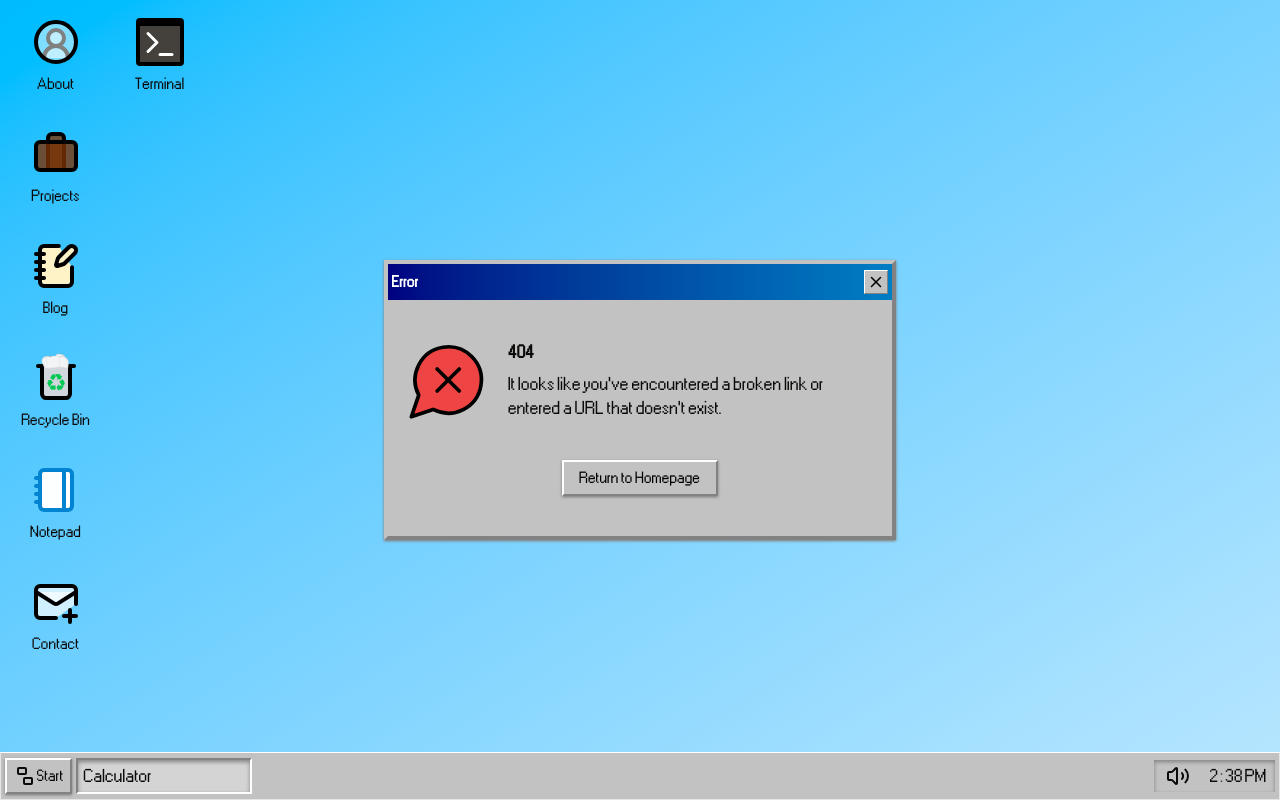
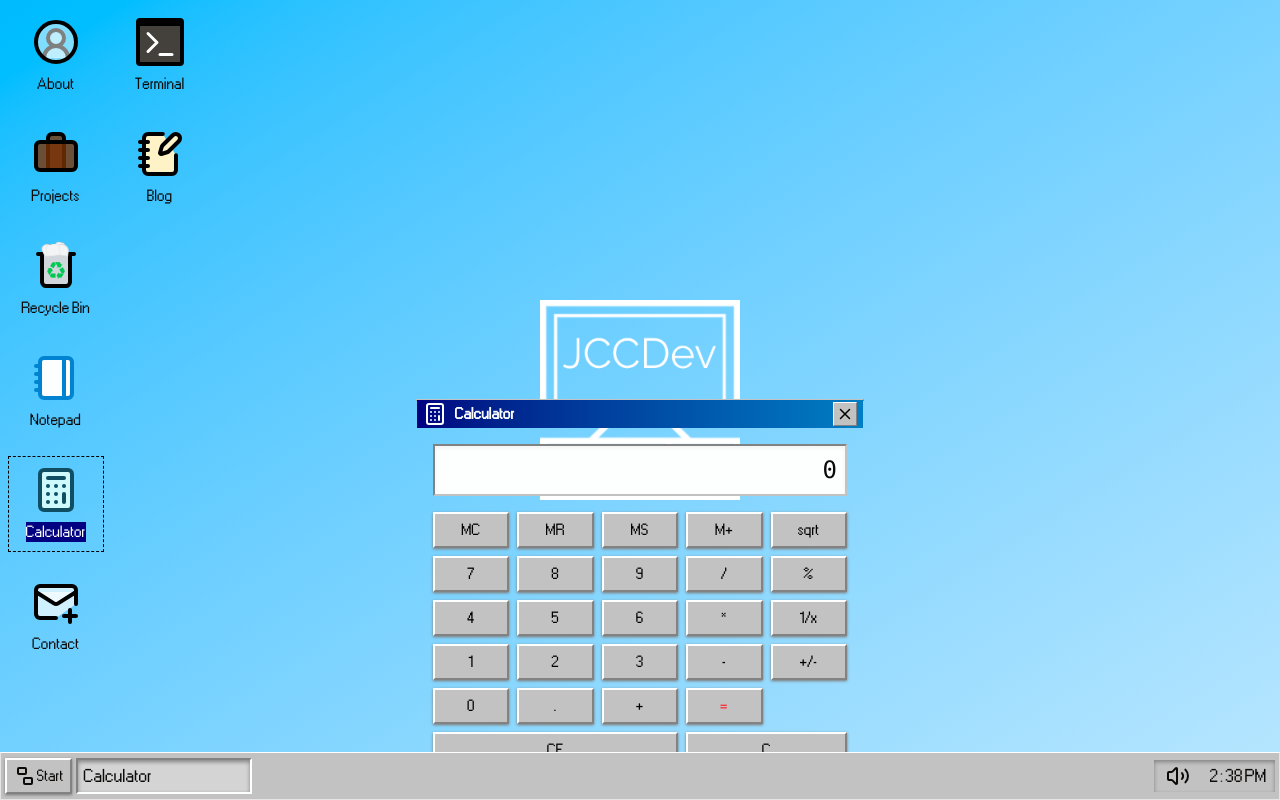
Before and after one commit to jccdev45/portfolio, a Next.js app: page /calculator in a window 1280 px wide. Before the commit this address had no page. Built offline with nearby package versions, Linux system fonts and the light colour scheme.

Commit message:
feat: ✨ Add Calculator component and integrate into navigation and desktop icons

```diff
--- /dev/null
+++ b/app/calculator/page.tsx
@@ -0,0 +1,5 @@
+import { Calculator } from "@/components/calculator"
+
+export default function CalculatorPage() {
+  return <Calculator />
+}
--- /dev/null
+++ b/components/calculator.tsx
@@ -0,0 +1,207 @@
+"use client"
+
+import { useState } from "react"
+import Link from "next/link"
+import { CalculatorIcon, XIcon } from "lucide-react"
+
+import { cn } from "@/lib/utils"
+import { Button } from "@/components/ui/button"
+
+type Op = "+" | "-" | "*" | "/" | null
+
+export function Calculator() {
+  const [display, setDisplay] = useState("0")
+  const [acc, setAcc] = useState<number | null>(null)
+  const [op, setOp] = useState<Op>(null)
+  const [waitingForNew, setWaitingForNew] = useState(false)
+  const [memory, setMemory] = useState<number | null>(null)
+
+  function inputDigit(d: string) {
+    if (waitingForNew) {
+      setDisplay(d)
+      setWaitingForNew(false)
+    } else {
+      setDisplay((s) => (s === "0" ? d : s + d))
+    }
+  }
+
+  function inputDot() {
+    if (waitingForNew) {
+      setDisplay("0.")
+      setWaitingForNew(false)
+      return
+    }
+    if (!display.includes(".")) setDisplay((s) => s + ".")
+  }
+
+  function clearAll() {
+    setDisplay("0")
+    setAcc(null)
+    setOp(null)
+    setWaitingForNew(false)
+  }
+
+  function clearEntry() {
+    setDisplay("0")
+  }
+
+  function toggleSign() {
+    setDisplay((s) => (s.startsWith("-") ? s.slice(1) : "-" + s))
+  }
+
+  function percent() {
+    setDisplay((s) => String(Number(s) / 100))
+  }
+
+  function reciprocal() {
+    setDisplay((s) => {
+      const n = Number(s)
+      return n === 0 ? "Error" : String(1 / n)
+    })
+    setWaitingForNew(true)
+  }
+
+  function sqrt() {
+    setDisplay((s) => {
+      const n = Number(s)
+      return n < 0 ? "Error" : String(Math.sqrt(n))
+    })
+    setWaitingForNew(true)
+  }
+
+  function applyOperator(nextOp: Op) {
+    const inputValue = Number(display)
+    if (acc == null) {
+      setAcc(inputValue)
+    } else if (op) {
+      const result = compute(acc, inputValue, op)
+      setAcc(result)
+      setDisplay(String(result))
+    }
+    setWaitingForNew(true)
+    setOp(nextOp)
+  }
+
+  function compute(a: number, b: number, operator: Op): number {
+    switch (operator) {
+      case "+":
+        return a + b
+      case "-":
+        return a - b
+      case "*":
+        return a * b
+      case "/":
+        return b === 0 ? NaN : a / b
+      default:
+        return b
+    }
+  }
+
+  function handleEquals() {
+    if (op == null) return
+    const inputValue = Number(display)
+    const result = compute(acc ?? inputValue, inputValue, op)
+    setDisplay(String(result))
+    setAcc(null)
+    setOp(null)
+    setWaitingForNew(true)
+  }
+
+  // Memory handlers
+  function mc() {
+    setMemory(null)
+  }
+  function mr() {
+    if (memory != null) {
+      setDisplay(String(memory))
+      setWaitingForNew(true)
+    }
+  }
+  function ms() {
+    setMemory(Number(display))
+    setWaitingForNew(true)
+  }
+  function mplus() {
+    setMemory((m) => (m == null ? Number(display) : m + Number(display)))
+    setWaitingForNew(true)
+  }
+
+  const buttons: { label: string; onClick: () => void; className?: string }[] =
+    [
+      { label: "MC", onClick: mc },
+      { label: "MR", onClick: mr },
+      { label: "MS", onClick: ms },
+      { label: "M+", onClick: mplus },
+      { label: "sqrt", onClick: sqrt },
+      { label: "7", onClick: () => inputDigit("7") },
+      { label: "8", onClick: () => inputDigit("8") },
+      { label: "9", onClick: () => inputDigit("9") },
+      { label: "/", onClick: () => applyOperator("/") },
+      { label: "%", onClick: percent },
+      { label: "4", onClick: () => inputDigit("4") },
+      { label: "5", onClick: () => inputDigit("5") },
+      { label: "6", onClick: () => inputDigit("6") },
+      { label: "*", onClick: () => applyOperator("*") },
+      { label: "1/x", onClick: reciprocal },
+      { label: "1", onClick: () => inputDigit("1") },
+      { label: "2", onClick: () => inputDigit("2") },
+      { label: "3", onClick: () => inputDigit("3") },
+      { label: "-", onClick: () => applyOperator("-") },
+      { label: "+/-", onClick: toggleSign },
+      { label: "0", onClick: () => inputDigit("0") },
+      { label: ".", onClick: inputDot },
+      { label: "+", onClick: () => applyOperator("+") },
+      {
+        label: "=",
+        onClick: handleEquals,
+        className: "col-span-1 text-red-500",
+      },
+    ]
+
+  return (
+    <section className="border-b-windows-dark border-l-windows border-r-windows-dark border-t-windows bg-windows shadow-windows-dark absolute inset-1/2 flex w-[28rem] -translate-x-1/2 -translate-y-1/2 flex-col border">
+      <header className="from-windows-blue text-windows-white flex h-8 w-full items-center justify-between bg-linear-to-r to-[rgb(0,126,196)] px-1.5 py-0.5 select-none md:h-9">
+        <div className="flex items-center gap-x-2 text-sm">
+          <CalculatorIcon />
+          <p className="font-bold">Calculator</p>
+        </div>
+        <div className="flex items-center gap-1">
+          <Button
+            variant="ghost"
+            className="border-b-windows-dark border-l-windows-white border-r-windows-dark border-t-windows-white bg-windows text-windows-black size-6 rounded-none border p-0.5"
+            asChild
+          >
+            <Link href="/">
+              <XIcon />
+            </Link>
+          </Button>
+        </div>
+      </header>
+
+      <div className="flex flex-1 flex-col gap-4 p-4">
+        <div className="bg-windows-white border-t-windows-dark border-r-windows border-l-windows-dark border-b-windows w-full border-2 p-2 text-right font-mono text-2xl shadow-inner">
+          {display}
+        </div>
+
+        <div className="grid grid-cols-5 gap-2">
+          {buttons.map((b) => (
+            <Button
+              key={b.label}
+              variant="windows"
+              className={cn("rounded-none", b.className)}
+              onClick={b.onClick}
+            >
+              {b.label}
+            </Button>
+          ))}
+          <Button variant="windows" className="col-span-3" onClick={clearEntry}>
+            CE
+          </Button>
+          <Button variant="windows" className="col-span-2" onClick={clearAll}>
+            C
+          </Button>
+        </div>
+      </div>
+    </section>
+  )
+}
--- a/components/icons.tsx
+++ b/components/icons.tsx
@@ -2,6 +2,7 @@ import {
   ArrowLeft,
   Bot,
   Briefcase,
+  Calculator,
   ChefHat,
   Club,
   Contact,
@@ -41,6 +42,7 @@ const Icons = {
   arrowLeft: ArrowLeft,
   bot: Bot,
   briefcase: Briefcase,
+  calculator: Calculator,
   chefHat: ChefHat,
   club: Club,
   contact: Contact,
--- a/components/main-nav.tsx
+++ b/components/main-nav.tsx
@@ -1,5 +1,6 @@
 import Link from "next/link"
 import {
+  Calculator,
   Laptop2,
   LayoutPanelLeft,
   Power,
@@ -64,6 +65,14 @@ export function MainNav() {
                       className="flex size-full items-center"
                     >
                       <StickyNote className="mr-2" /> Notepad
+                    </Link>
+                  </MenubarItem>
+                  <MenubarItem asChild>
+                    <Link
+                      href="/calculator"
+                      className="flex size-full items-center"
+                    >
+                      <Calculator className="mr-2" /> Calculator
                     </Link>
                   </MenubarItem>
                   {/* <MenubarItem>
--- a/lib/constants/desktop-icons.tsx
+++ b/lib/constants/desktop-icons.tsx
@@ -20,15 +20,6 @@ export const DESKTOP_ICONS: DesktopIcon[] = [
     },
   },
   {
-    id: 8,
-    label: "Blog",
-    path: "/blog",
-    icon: {
-      name: "notebookPen",
-      className: "fill-amber-100 text-windows-black",
-    },
-  },
-  {
     id: 3,
     label: "Recycle Bin",
     path: "/recycle-bin",
@@ -44,6 +35,15 @@ export const DESKTOP_ICONS: DesktopIcon[] = [
     icon: {
       name: "notebook",
       className: "text-sky-600 fill-windows-white",
+    },
+  },
+  {
+    id: 5,
+    label: "Calculator",
+    path: "/calculator",
+    icon: {
+      name: "calculator",
+      className: "fill-cyan-100 text-cyan-900",
     },
   },
   {
@@ -65,4 +65,13 @@ export const DESKTOP_ICONS: DesktopIcon[] = [
         "text-windows-white border-t-windows-blue border-windows-black rounded-sm border-4 border-t-8 bg-stone-700",
     },
   },
+  {
+    id: 8,
+    label: "Blog",
+    path: "/blog",
+    icon: {
+      name: "notebookPen",
+      className: "fill-amber-100 text-windows-black",
+    },
+  },
 ]
```
